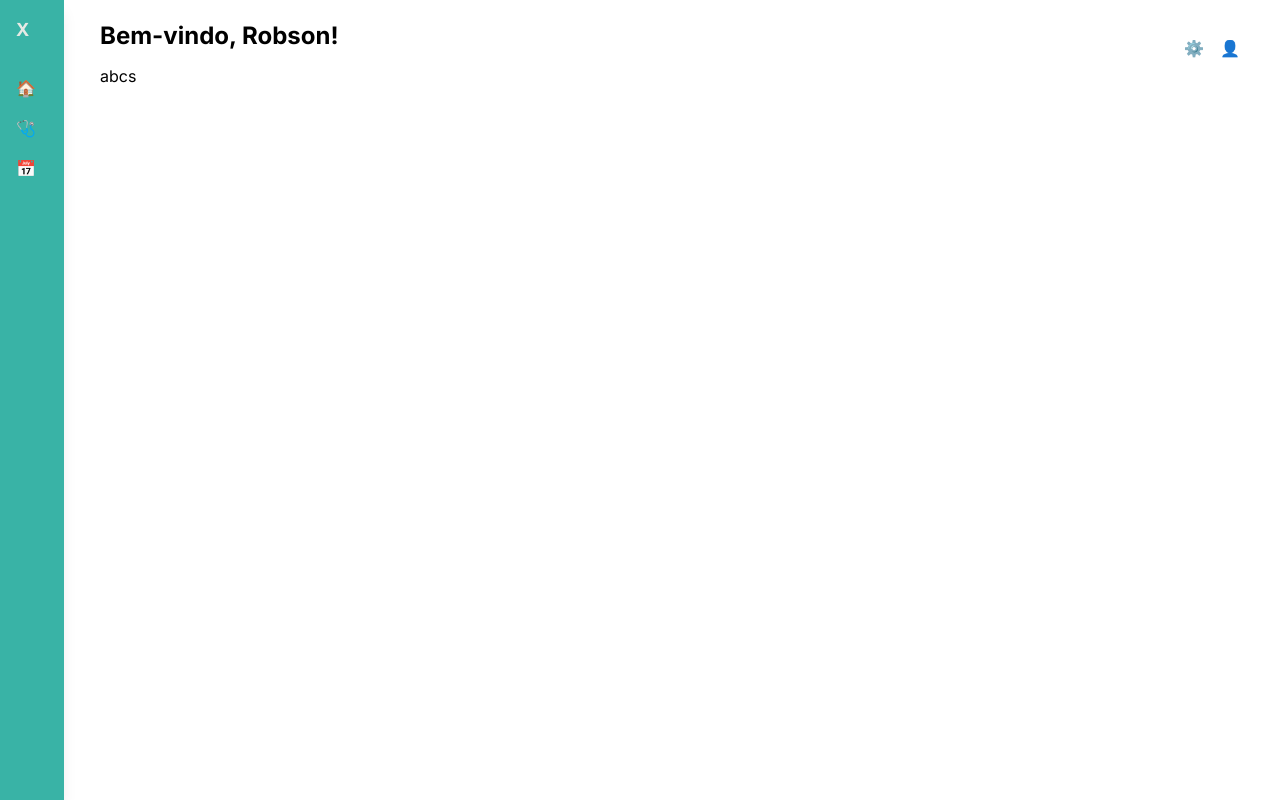
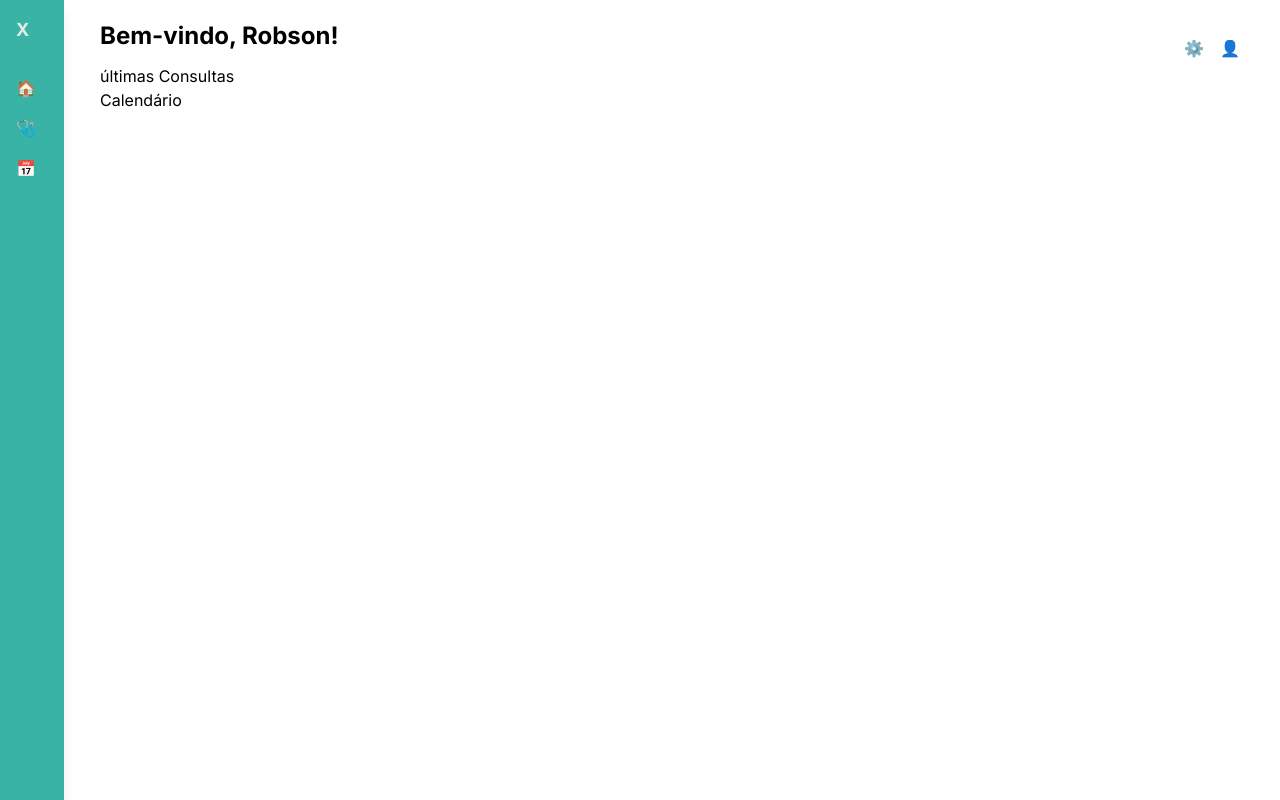
Before and after one commit to ssoftwareinovation/SVET, an Angular app in the folder frontend/svet-sistema/: page /Home in a window 1280 px wide. Built offline with nearby package versions, Linux system fonts and the light colour scheme.

Commit message:
esboço home

```diff
--- a/frontend/svet-sistema/src/pages/dashboards/home/home.component.html
+++ b/frontend/svet-sistema/src/pages/dashboards/home/home.component.html
@@ -1,3 +1,13 @@
 <app-layout-base>
-  abcs
+
+  <div>
+    <div>últimas Consultas</div>
+    <div>
+
+    </div>
+  </div>
+
+  <div>
+    Calendário
+  </div>
 </app-layout-base>
```
